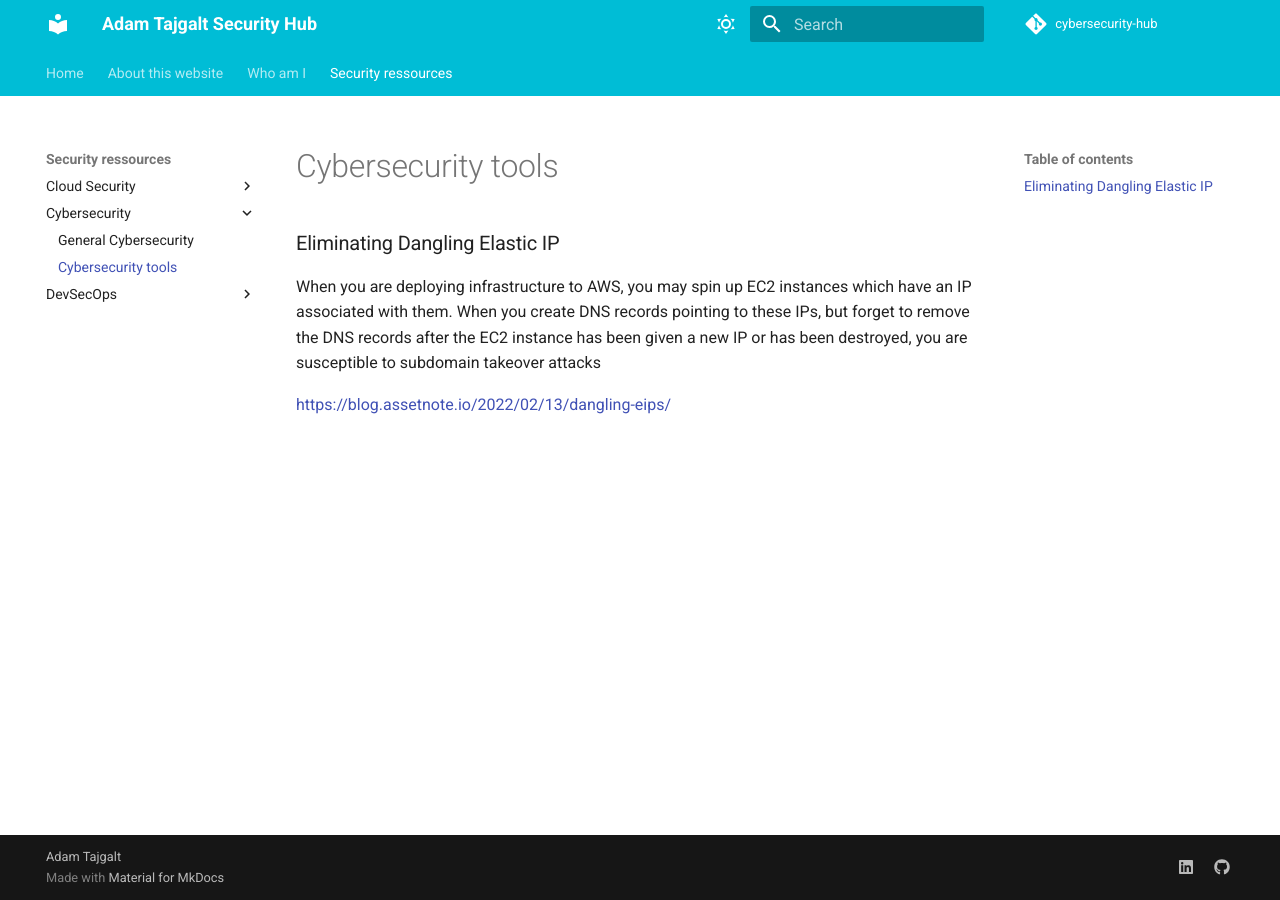
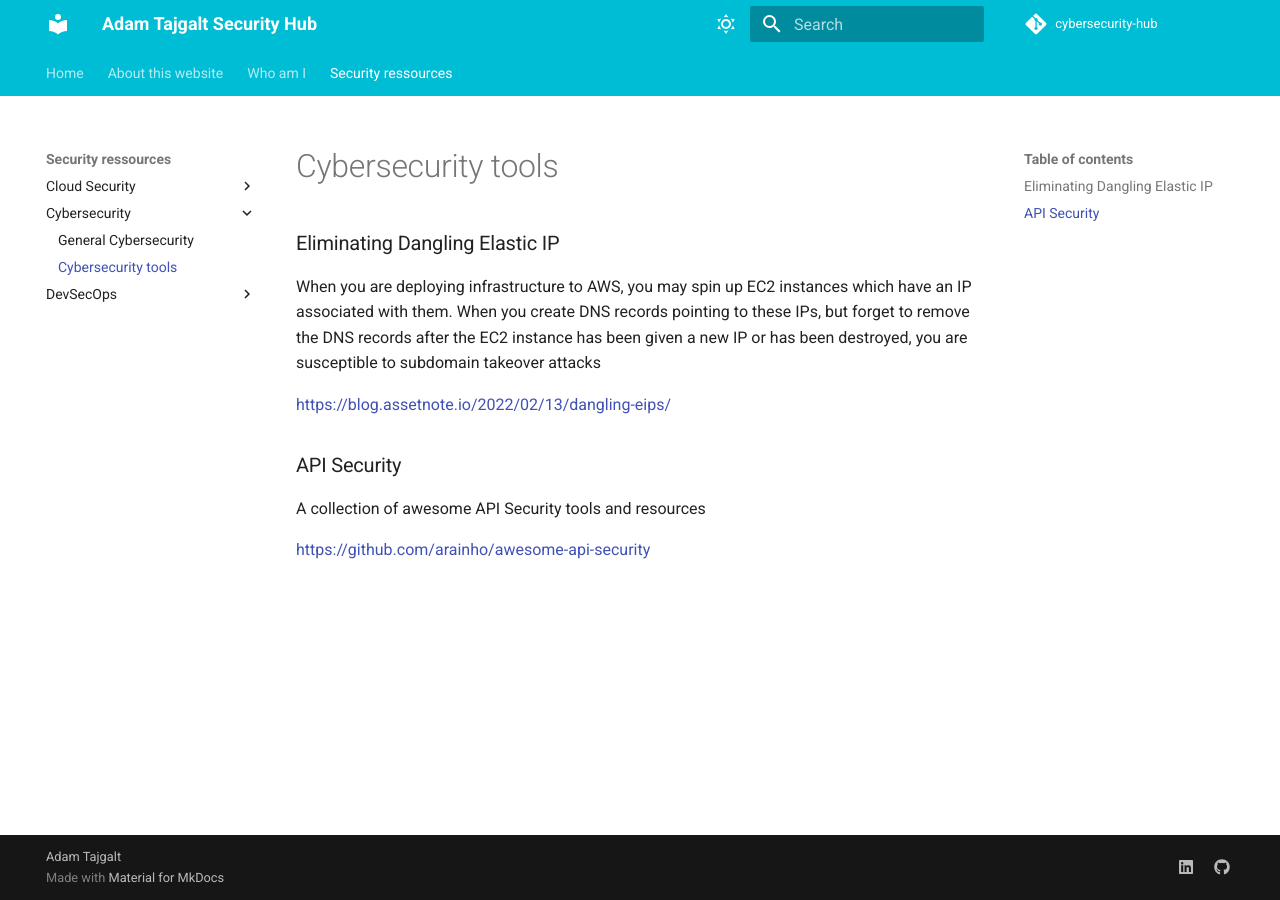
Before and after one commit to adamtaj/cybersecurity-hub, an MkDocs documentation site: the page built from docs/Security ressources/Cybersecurity/tools.md, in a window 1280 px wide. Built offline with MkDocs 1.6.1 and Material for MkDocs 9.7.7, drawn with Linux system fonts in a browser that asks for light colours; comment, search, counter and statistics services are not loaded.

Commit message:
Update tools

```diff
--- a/docs/Security ressources/Cybersecurity/tools.md
+++ b/docs/Security ressources/Cybersecurity/tools.md
@@ -5,3 +5,9 @@ title: Cybersecurity tools
 When you are deploying infrastructure to AWS, you may spin up EC2 instances which have an IP associated with them. When you create DNS records pointing to these IPs, but forget to remove the DNS records after the EC2 instance has been given a new IP or has been destroyed, you are susceptible to subdomain takeover attacks
 
 <https://blog.assetnote.io/2022/02/13/dangling-eips/>
+
+### API Security
+
+A collection of awesome API Security tools and resources
+
+<https://github.com/arainho/awesome-api-security>
```
